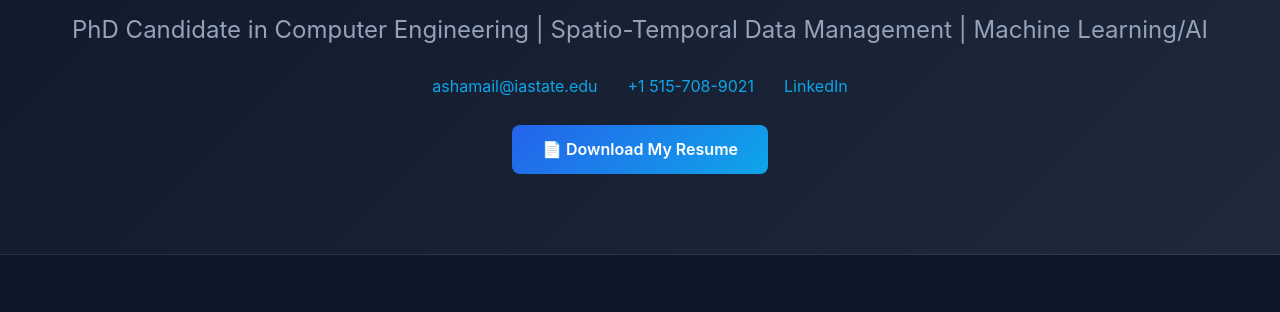
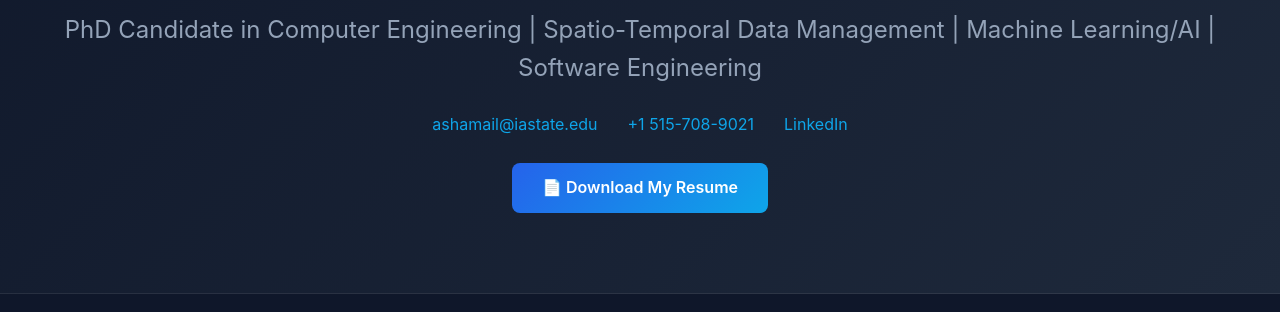
Before and after one commit to abdullahshamail/abdullahshamail.github.io, a plain HTML site: page index.html in a window 1280 px wide. Shown: the part 379-691 px from the top of the page. Drawn offline with Linux system fonts and the light colour scheme.

Commit message:
Update index.html

```diff
--- a/index.html
+++ b/index.html
@@ -283,7 +283,7 @@
     <div class="hero">
         <img src="picture.jpeg" alt="Abdullah Shamail" class="profile-image">
         <h1>Abdullah Shamail</h1>
-        <div class="subtitle">PhD Candidate in Computer Engineering | Spatio-Temporal Data Management | Machine Learning/AI</div>
+        <div class="subtitle">PhD Candidate in Computer Engineering | Spatio-Temporal Data Management | Machine Learning/AI | Software Engineering</div>
         <div class="contact-info">
             <a href="mailto:ashamail@iastate.edu">ashamail@iastate.edu</a>
             <a href="tel:+15157089021">+1 515-708-9021</a>
```
